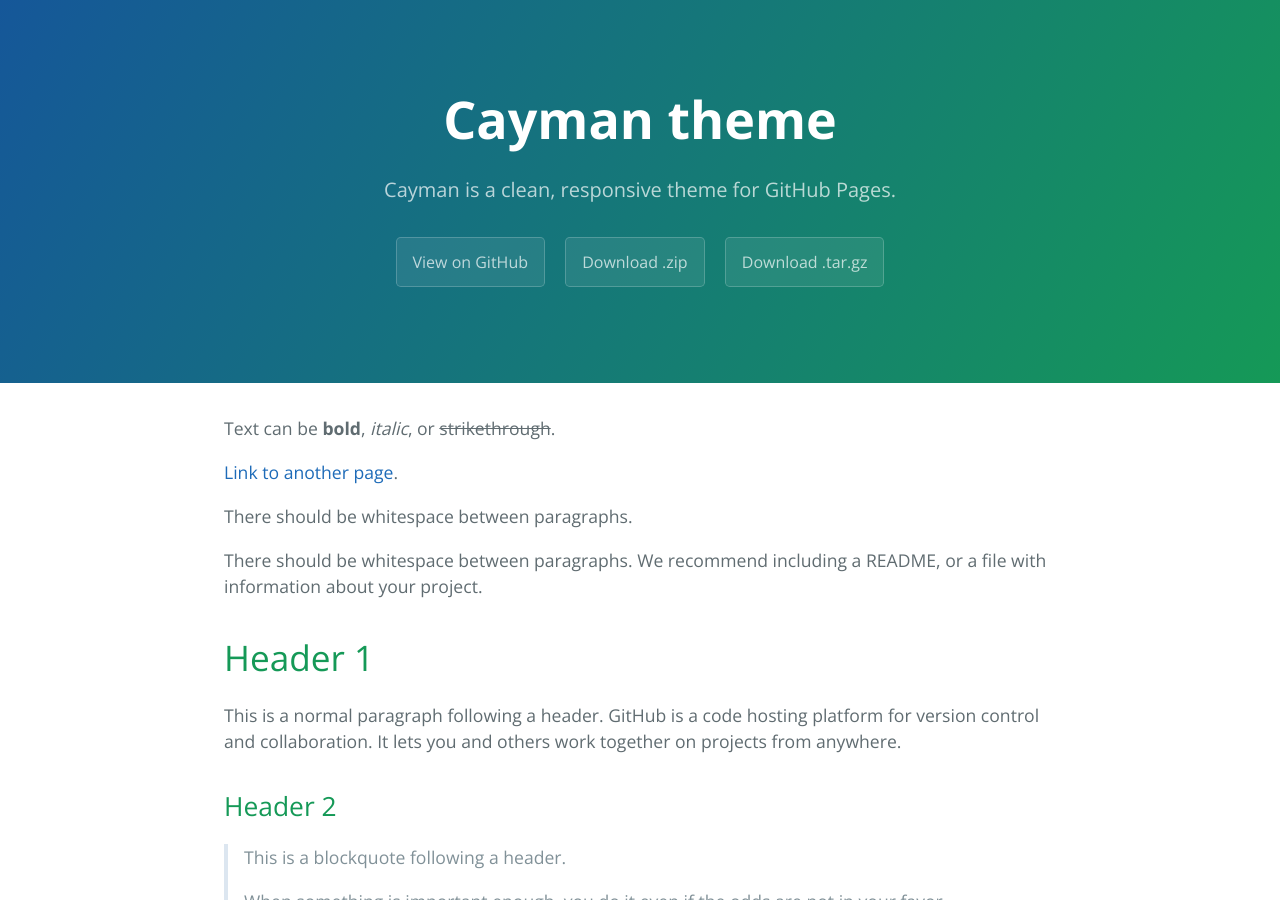
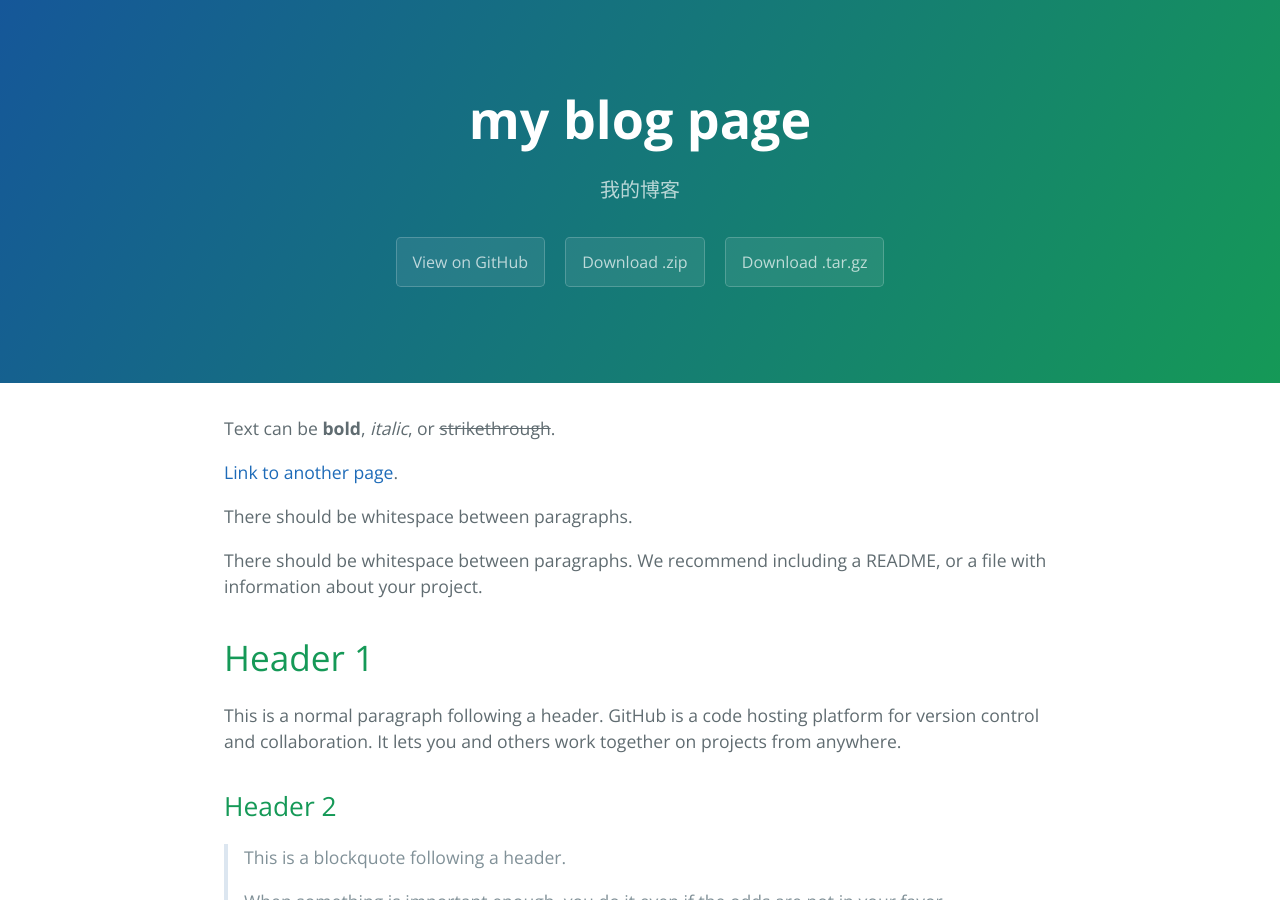
Before and after one commit to 1523090155/blog, a Jekyll site: the page built from index.md, in a window 1280 px wide and 900 px high. Built offline with Jekyll 4.4.1, drawn with Linux system fonts in a browser that asks for light colours.

Commit message:
添加 blog 主题

```diff
--- a/_config.yml
+++ b/_config.yml
@@ -1,5 +1,5 @@
-title: Cayman theme
-description: Cayman is a clean, responsive theme for GitHub Pages.
+title: my blog page
+description: 我的博客
 show_downloads: true
 google_analytics:
 theme: jekyll-theme-cayman
```
